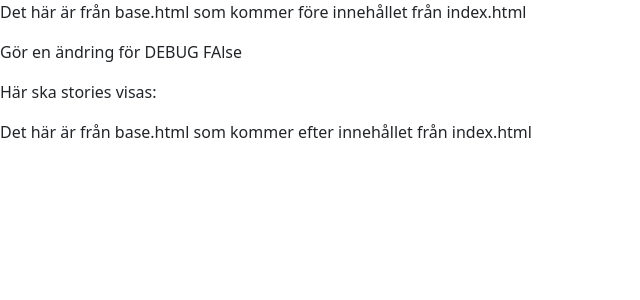
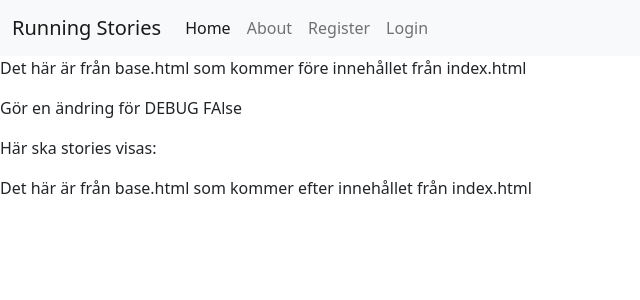
Before and after one commit to SofiaNords/running-stories, a Django app: page / in a window 1280 px wide. Shown: the top 300 px of the page, without its empty margins (0-640 px from the left). Run offline with Django 4.2, Linux system fonts and the light colour scheme; data that the repository does not hold is empty.

Commit message:
Create navbar in base.html

```diff
--- a/runningstories/settings.py
+++ b/runningstories/settings.py
@@ -27,7 +27,7 @@ TEMPLATES_DIR = os.path.join(BASE_DIR, 'templates')
 SECRET_KEY = 'django-insecure-e)gwxkrk^%wuy)t&kt5x*)6q#_2093tfquhkh60250(!#gxo2x'
 
 # SECURITY WARNING: don't run with debug turned on in production!
-DEBUG = False
+DEBUG = True
 
 ALLOWED_HOSTS = ['8000-sofianords-runningstori-4js02sl7agk.ws-eu111.gitpod.io', '.herokuapp.com']
 
--- a/templates/base.html
+++ b/templates/base.html
@@ -1,16 +1,48 @@
 <!DOCTYPE html>
 <html lang="en">
+
 <head>
     <meta charset="UTF-8">
     <meta name="viewport" content="width=device-width, initial-scale=1.0">
     <title>Document</title>
     <!-- Bootstrap CSS -->
-    <link href="https://cdn.jsdelivr.net/npm/bootstrap@5.0.2/dist/css/bootstrap.min.css" rel="stylesheet" integrity="sha384-EVSTQN3/azprG1Anm3QDgpJLIm9Nao0Yz1ztcQTwFspd3yD65VohhpuuCOmLASjC" crossorigin="anonymous">
+    <link href="https://cdn.jsdelivr.net/npm/bootstrap@5.0.2/dist/css/bootstrap.min.css" rel="stylesheet"
+        integrity="sha384-EVSTQN3/azprG1Anm3QDgpJLIm9Nao0Yz1ztcQTwFspd3yD65VohhpuuCOmLASjC" crossorigin="anonymous">
 </head>
+
 <body>
+    <!-- Navigation -->
+    <nav class="navbar navbar-expand-lg navbar-light bg-light">
+        <div class="container-fluid">
+          <a class="navbar-brand" href="#">Running Stories</a>
+          <button class="navbar-toggler" type="button" data-bs-toggle="collapse" data-bs-target="#navbarSupportedContent" aria-controls="navbarSupportedContent" aria-expanded="false" aria-label="Toggle navigation">
+            <span class="navbar-toggler-icon"></span>
+          </button>
+          <div class="collapse navbar-collapse" id="navbarSupportedContent">
+            <ul class="navbar-nav me-auto mb-2 mb-lg-0">
+              <li class="nav-item">
+                <a class="nav-link active" aria-current="page" href="#">Home</a>
+              </li>
+              <li class="nav-item">
+                <a class="nav-link" href="#">About</a>
+              </li>
+              <li class="nav-item">
+                <a class="nav-link" href="#">Register</a>
+              </li>
+              <li class="nav-item">
+                <a class="nav-link" href="#">Login</a>
+              </li>
+            </ul>
+          </div>
+        </div>
+      </nav>
+
+
+
     <p>Det här är från base.html som kommer före innehållet från index.html</p>
     {% block content %}
     {% endblock content %}
     <p>Det här är från base.html som kommer efter innehållet från index.html</p>
 </body>
+
 </html>
```
